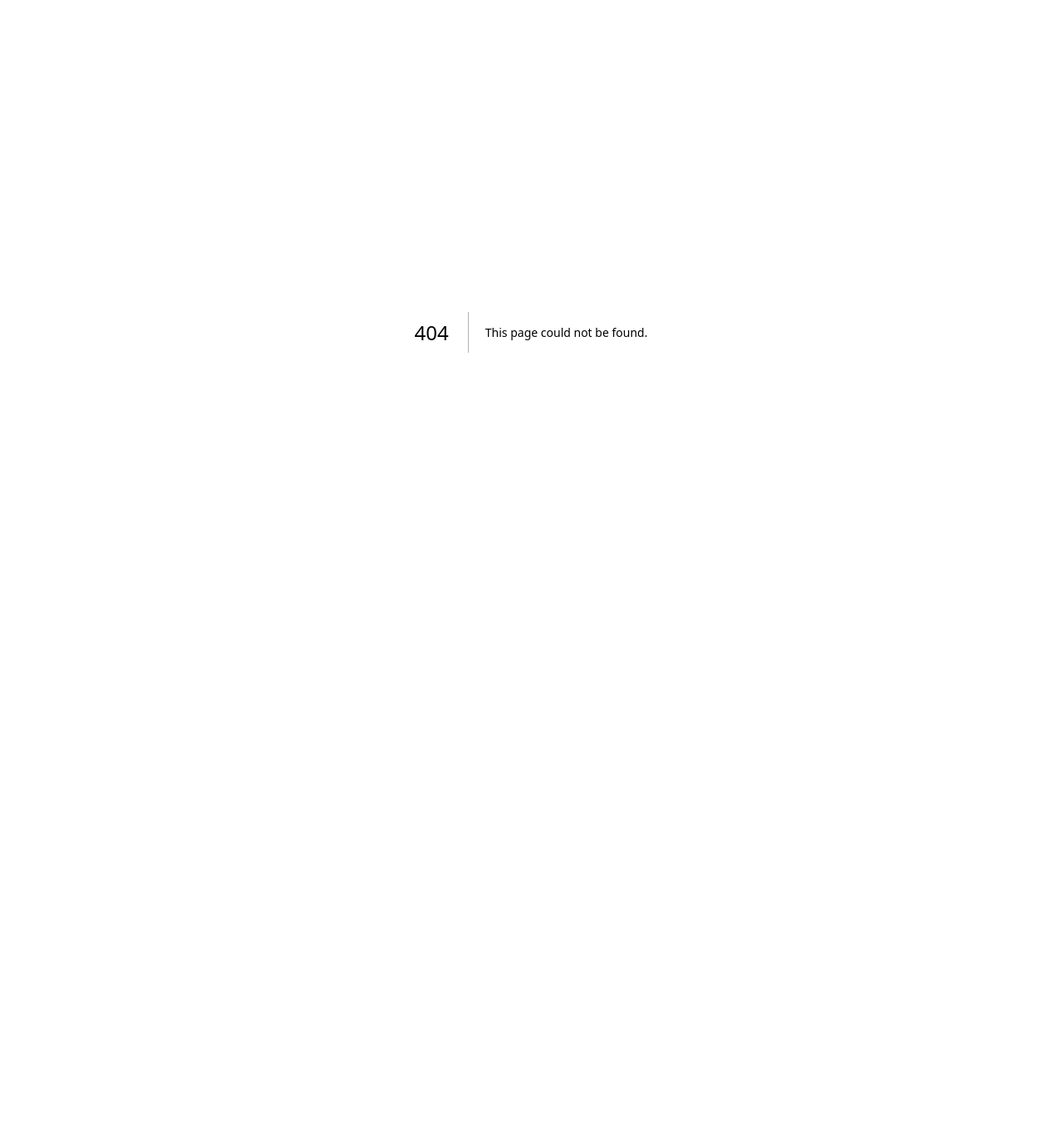
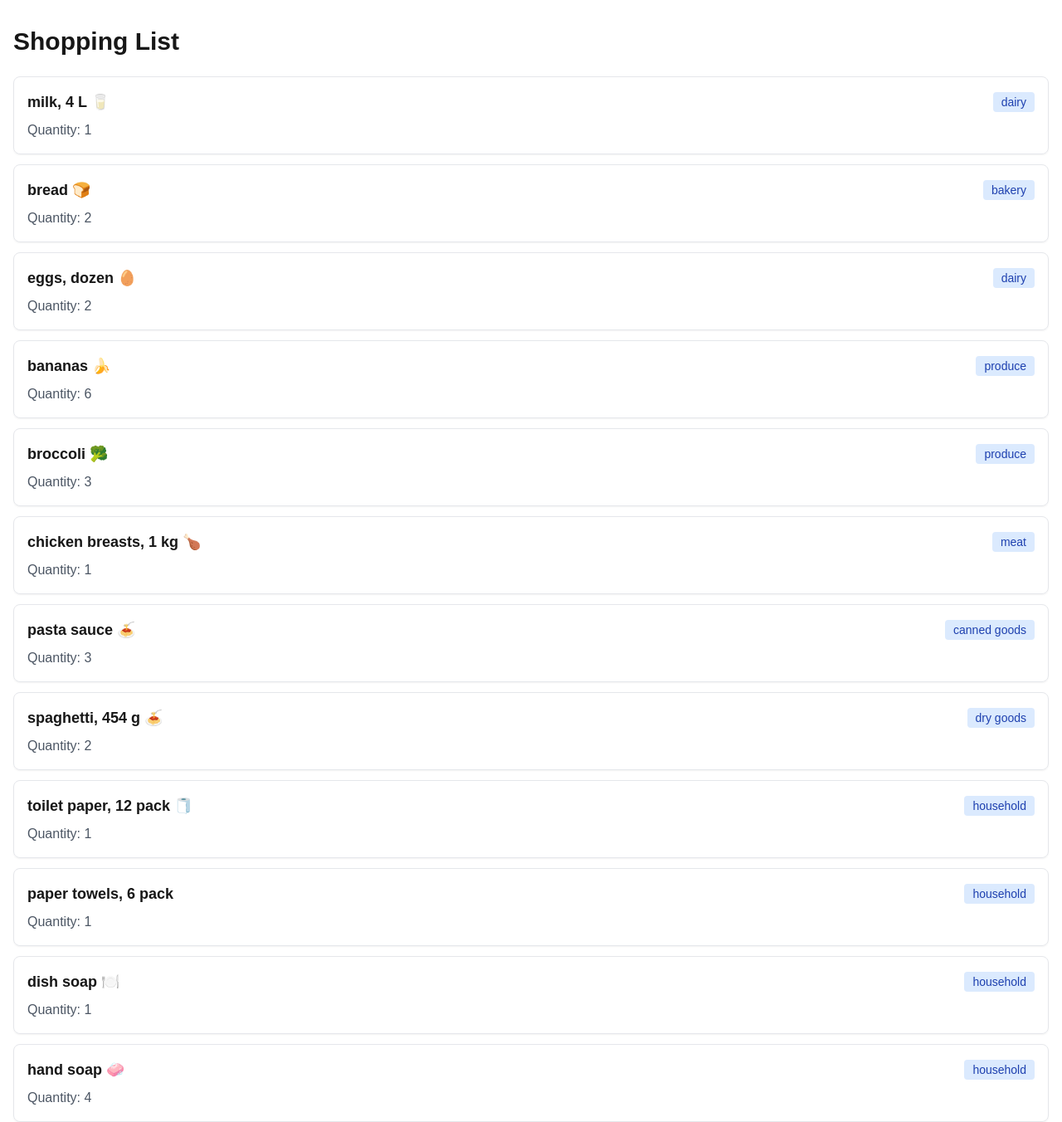
Before and after one commit to SteveGremory/cprg306-assignments, a Next.js app: page /week-3 in a window 1280 px wide. Before the commit this address had no page. Shown: the whole page at 83% size. Before the commit the page ends 800 px from the top, so only its background shows below. Built offline with nearby package versions, Linux system fonts and the light colour scheme.

Commit message:
feat: week-3 assignment

```diff
--- a/app/layout.tsx
+++ b/app/layout.tsx
@@ -14,8 +14,8 @@ const geistMono = localFont({
 });
 
 export const metadata: Metadata = {
-  title: "Create Next App",
-  description: "Generated by create next app",
+  title: "Shopping list",
+  description: "A shopping list I created for an assignment.",
 };
 
 export default function RootLayout({
--- a/app/page.tsx
+++ b/app/page.tsx
@@ -1,101 +1,58 @@
-import Image from "next/image";
+"use client";
+import Link from "next/link";
+import { useState } from "react";
 
-export default function Home() {
+const SkeuomorphicNote = ({ week, href }) => {
+  const [isHovered, setIsHovered] = useState(false);
+
+  const rotateValue = Math.random() * 6 - 3; // Random rotation between -3 and 3 degrees
+  const translateX = Math.random() * 10 - 5; // Random X translation between -5 and 5 pixels
+  const translateY = Math.random() * 10 - 5; // Random Y translation between -5 and 5 pixels
+
   return (
-    <div className="grid grid-rows-[20px_1fr_20px] items-center justify-items-center min-h-screen p-8 pb-20 gap-16 sm:p-20 font-[family-name:var(--font-geist-sans)]">
-      <main className="flex flex-col gap-8 row-start-2 items-center sm:items-start">
-        <Image
-          className="dark:invert"
-          src="https://nextjs.org/icons/next.svg"
-          alt="Next.js logo"
-          width={180}
-          height={38}
-          priority
-        />
-        <ol className="list-inside list-decimal text-sm text-center sm:text-left font-[family-name:var(--font-geist-mono)]">
-          <li className="mb-2">
-            Get started by editing{" "}
-            <code className="bg-black/[.05] dark:bg-white/[.06] px-1 py-0.5 rounded font-semibold">
-              app/page.tsx
-            </code>
-            .
-          </li>
-          <li>Save and see your changes instantly.</li>
-        </ol>
+    <Link
+      href={href}
+      className="block no-underline"
+      onMouseEnter={() => setIsHovered(true)}
+      onMouseLeave={() => setIsHovered(false)}
+    >
+      <div
+        className="w-48 h-48 bg-yellow-100 shadow-lg rounded-sm p-4 cursor-pointer transition-transform duration-200 ease-in-out"
+        style={{
+          transform: `rotate(${rotateValue}deg) translate(${translateX}px, ${translateY}px)`,
+          boxShadow: isHovered
+            ? "0 10px 15px -3px rgba(0, 0, 0, 0.2), 0 4px 6px -2px rgba(0, 0, 0, 0.1), 0 0 0 5px rgba(255, 255, 0, 0.3)"
+            : "0 4px 6px -1px rgba(0, 0, 0, 0.1), 0 2px 4px -1px rgba(0, 0, 0, 0.06)",
+        }}
+      >
+        <div className="h-full flex flex-col justify-between">
+          <div className="text-gray-400 text-xs">CPRG 306</div>
+          <div className="text-center">
+            <div className="text-2xl font-bold text-gray-800">Week {week}</div>
+            <div className="text-sm text-gray-600">Assignment</div>
+          </div>
+          <div className="text-right text-xs text-gray-400">Click to view</div>
+        </div>
+      </div>
+    </Link>
+  );
+};
 
-        <div className="flex gap-4 items-center flex-col sm:flex-row">
-          <a
-            className="rounded-full border border-solid border-transparent transition-colors flex items-center justify-center bg-foreground text-background gap-2 hover:bg-[#383838] dark:hover:bg-[#ccc] text-sm sm:text-base h-10 sm:h-12 px-4 sm:px-5"
-            href="https://vercel.com/new?utm_source=create-next-app&utm_medium=appdir-template-tw&utm_campaign=create-next-app"
-            target="_blank"
-            rel="noopener noreferrer"
-          >
-            <Image
-              className="dark:invert"
-              src="https://nextjs.org/icons/vercel.svg"
-              alt="Vercel logomark"
-              width={20}
-              height={20}
-            />
-            Deploy now
-          </a>
-          <a
-            className="rounded-full border border-solid border-black/[.08] dark:border-white/[.145] transition-colors flex items-center justify-center hover:bg-[#f2f2f2] dark:hover:bg-[#1a1a1a] hover:border-transparent text-sm sm:text-base h-10 sm:h-12 px-4 sm:px-5 sm:min-w-44"
-            href="https://nextjs.org/docs?utm_source=create-next-app&utm_medium=appdir-template-tw&utm_campaign=create-next-app"
-            target="_blank"
-            rel="noopener noreferrer"
-          >
-            Read our docs
-          </a>
+export default function Page() {
+  return (
+    <div className="bg-[#7c5b3f] min-h-screen bg-gradient-to-b py-16 px-4">
+      <div className="max-w-4xl mx-auto">
+        <h1 className="text-4xl font-bold text-center mb-12">
+          Web Development 2 - Assignments
+        </h1>
+        <div>
+          <div className="flex flex-wrap justify-center gap-8">
+            {[2, 3, 4].map((week) => (
+              <SkeuomorphicNote key={week} week={week} href={`/week-${week}`} />
+            ))}
+          </div>
         </div>
-      </main>
-      <footer className="row-start-3 flex gap-6 flex-wrap items-center justify-center">
-        <a
-          className="flex items-center gap-2 hover:underline hover:underline-offset-4"
-          href="https://nextjs.org/learn?utm_source=create-next-app&utm_medium=appdir-template-tw&utm_campaign=create-next-app"
-          target="_blank"
-          rel="noopener noreferrer"
-        >
-          <Image
-            aria-hidden
-            src="https://nextjs.org/icons/file.svg"
-            alt="File icon"
-            width={16}
-            height={16}
-          />
-          Learn
-        </a>
-        <a
-          className="flex items-center gap-2 hover:underline hover:underline-offset-4"
-          href="https://vercel.com/templates?framework=next.js&utm_source=create-next-app&utm_medium=appdir-template-tw&utm_campaign=create-next-app"
-          target="_blank"
-          rel="noopener noreferrer"
-        >
-          <Image
-            aria-hidden
-            src="https://nextjs.org/icons/window.svg"
-            alt="Window icon"
-            width={16}
-            height={16}
-          />
-          Examples
-        </a>
-        <a
-          className="flex items-center gap-2 hover:underline hover:underline-offset-4"
-          href="https://nextjs.org?utm_source=create-next-app&utm_medium=appdir-template-tw&utm_campaign=create-next-app"
-          target="_blank"
-          rel="noopener noreferrer"
-        >
-          <Image
-            aria-hidden
-            src="https://nextjs.org/icons/globe.svg"
-            alt="Globe icon"
-            width={16}
-            height={16}
-          />
-          Go to nextjs.org →
-        </a>
-      </footer>
+      </div>
     </div>
   );
 }
--- /dev/null
+++ b/app/week-2/page.tsx
@@ -0,0 +1,10 @@
+import StudentInfo from "./student-info";
+
+export default function Page() {
+  return (
+    <main>
+      <h1>Shopping List</h1>
+      <StudentInfo />
+    </main>
+  );
+}
--- /dev/null
+++ b/app/week-2/student-info.tsx
@@ -0,0 +1,12 @@
+import Link from "next/link";
+
+export default function StudentInfo() {
+  return (
+    <main>
+      <h1>Tejveer Singh</h1>
+      <Link href={"https://github.com/SteveGremory/cprg306-assignments"}>
+        Github
+      </Link>
+    </main>
+  );
+}
--- /dev/null
+++ b/app/week-3/item-list.tsx
@@ -0,0 +1,97 @@
+import React from "react";
+
+const Item = ({ name, quantity, category }) => {
+  return (
+    <li className="border border-gray-200 rounded-lg p-4 shadow-sm hover:shadow-md transition-shadow duration-200">
+      <div className="flex justify-between items-center">
+        <span className="text-lg font-semibold">{name}</span>
+        <span className="bg-blue-100 text-blue-800 text-sm font-medium px-2.5 py-0.5 rounded">
+          {category}
+        </span>
+      </div>
+      <div className="mt-2">
+        <span className="text-gray-600">Quantity: {quantity}</span>
+      </div>
+    </li>
+  );
+};
+
+const ItemList = () => {
+  const items = [
+    {
+      name: "milk, 4 L 🥛",
+      quantity: 1,
+      category: "dairy",
+    },
+    {
+      name: "bread 🍞",
+      quantity: 2,
+      category: "bakery",
+    },
+    {
+      name: "eggs, dozen 🥚",
+      quantity: 2,
+      category: "dairy",
+    },
+    {
+      name: "bananas 🍌",
+      quantity: 6,
+      category: "produce",
+    },
+    {
+      name: "broccoli 🥦",
+      quantity: 3,
+      category: "produce",
+    },
+    {
+      name: "chicken breasts, 1 kg 🍗",
+      quantity: 1,
+      category: "meat",
+    },
+    {
+      name: "pasta sauce 🍝",
+      quantity: 3,
+      category: "canned goods",
+    },
+    {
+      name: "spaghetti, 454 g 🍝",
+      quantity: 2,
+      category: "dry goods",
+    },
+    {
+      name: "toilet paper, 12 pack 🧻",
+      quantity: 1,
+      category: "household",
+    },
+    {
+      name: "paper towels, 6 pack",
+      quantity: 1,
+      category: "household",
+    },
+    {
+      name: "dish soap 🍽️",
+      quantity: 1,
+      category: "household",
+    },
+    {
+      name: "hand soap 🧼",
+      quantity: 4,
+      category: "household",
+    },
+  ];
+
+  return (
+    <ul className="space-y-3">
+      {items.map((item, index) => (
+        <Item
+          key={index}
+          name={item.name}
+          quantity={item.quantity}
+          category={item.category}
+        />
+      ))}
+    </ul>
+  );
+};
+
+export default ItemList;
--- /dev/null
+++ b/app/week-3/page.tsx
@@ -0,0 +1,13 @@
+import React from "react";
+import ItemList from "./item-list";
+
+const Page = () => {
+  return (
+    <main className="container mx-auto mt-8 px-4">
+      <h1 className="text-3xl font-bold mb-6">Shopping List</h1>
+      <ItemList />
+    </main>
+  );
+};
+
+export default Page;
```
